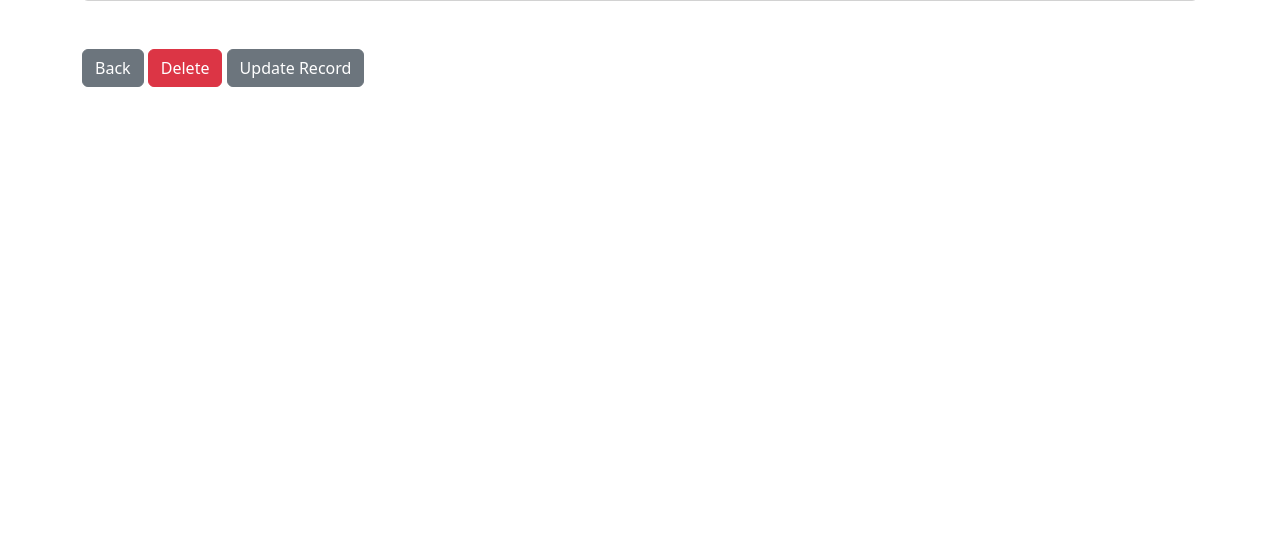
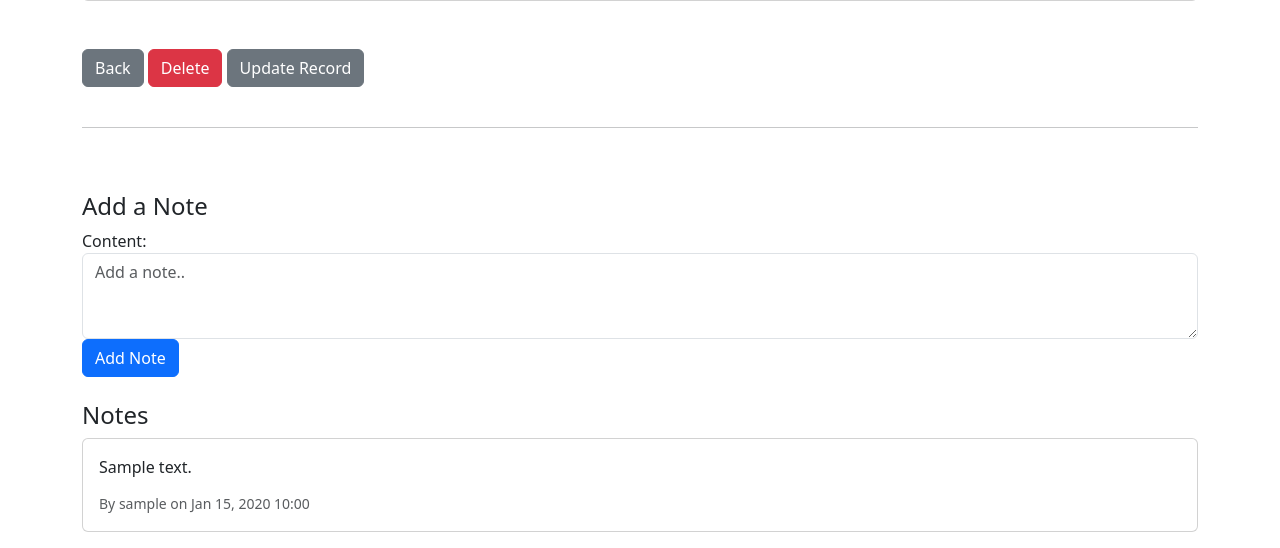
Before and after one commit to Romi-Sebastian/Django-CRM, a Django app: page /record/1 in a window 1280 px wide. Shown: the part 458-1006 px from the top of the page. Before the commit the page ends 545 px from the top, so only its background shows below. Run offline with Django 4.2, Linux system fonts and the light colour scheme; a user stored in the database is signed in; tables that the repository leaves empty hold one stand-in row (values such as "Sample post").

Commit message:
Users can now add Notes to records
Also added test for notes

```diff
--- a/website/forms.py
+++ b/website/forms.py
@@ -1,7 +1,7 @@
 from django.contrib.auth.forms import UserCreationForm
 from django.contrib.auth.models import User
 from django import forms
-from .models import Record
+from .models import Record, Note
 
 
 class SignUpForm(UserCreationForm):
@@ -62,3 +62,12 @@ class AddRecordForm(forms.ModelForm):
     class Meta:
         model = Record
         exclude = ('user', 'created_by')
+
+
+class NoteForm(forms.ModelForm):
+    class Meta:
+        model = Note
+        fields = ['content']
+        widgets = {
+            'content': forms.Textarea(attrs={'class': 'form-control', 'rows': 3, 'placeholder': 'Add a note..'}),
+        }
--- a/website/models.py
+++ b/website/models.py
@@ -16,3 +16,13 @@ class Record(models.Model):
 
     def __str__(self):
         return f"{self.first_name} {self.last_name}"
+
+
+class Note(models.Model):
+    record = models.ForeignKey(Record, on_delete=models.CASCADE, related_name='notes')
+    author = models.ForeignKey(User, on_delete=models.SET_NULL, null=True)
+    content = models.TextField()
+    created_at = models.DateTimeField(auto_now_add=True)
+
+    def __str__(self):
+        return f"Note by {self.author} on {self.created_at.strftime('%Y-%m-%d')}"
--- a/website/templates/record.html
+++ b/website/templates/record.html
@@ -25,4 +25,55 @@
 
 <a href="{% url 'update' record.id %}" class="btn btn-secondary">Update Record</a>
 
+<br/><br/>
+<hr>
+<br/><br/>
+
+<h4>Add a Note</h4>
+<form method="post" class="mb-4">
+  {% csrf_token %}
+  <div class="form-group">
+    {{ form.content.label_tag }}
+    {{ form.content }}
+  </div>
+  <button type="submit" class="btn btn-primary">Add Note</button>
+</form>
+
+<h4>Notes</h4>
+
+{% if latest_notes %}
+  {% for note in latest_notes %}
+    <div class="card mb-3">
+      <div class="card-body">
+        <p class="card-text">{{ note.content }}</p>
+        <p class="card-subtitle text-muted">
+          <small>By {{ note.author.username }} on {{ note.created_at|date:"M d, Y H:i" }}</small>
+        </p>
+      </div>
+    </div>
+  {% endfor %}
+{% endif %}
+
+{% if older_notes %}
+  <a class="btn btn-sm btn-outline-secondary mb-2" data-bs-toggle="collapse" href="#olderNotes" role="button" aria-expanded="false" aria-controls="olderNotes">
+    Show older notes
+  </a>
+
+  <div class="collapse" id="olderNotes">
+    {% for note in older_notes %}
+      <div class="card mb-3">
+        <div class="card-body">
+          <p class="card-text">{{ note.content }}</p>
+          <p class="card-subtitle text-muted">
+            <small>By {{ note.author.username }} on {{ note.created_at|date:"M d, Y H:i" }}</small>
+          </p>
+        </div>
+      </div>
+    {% endfor %}
+  </div>
+{% elif not latest_notes %}
+  <p class="text-muted">No notes added yet.</p>
+{% endif %}
+
+
 {% endblock %}
--- a/website/views.py
+++ b/website/views.py
@@ -2,7 +2,7 @@ from django.shortcuts import render, redirect
 from django.contrib.auth import authenticate, login, logout
 from django.contrib.auth.decorators import login_required
 from django.contrib import messages
-from .forms import SignUpForm, AddRecordForm
+from .forms import SignUpForm, AddRecordForm, NoteForm
 from .models import Record
 from django.db.models import Q
 
@@ -69,13 +69,34 @@ def register_user(request):
 
 
 def customer_record(request, pk):
-    if request.user.is_authenticated:
-        # Look up records
-        record = Record.objects.get(id=pk)
-        return render(request, 'record.html', {'record': record})
-    else:
+    if not request.user.is_authenticated:
         messages.success(request, "You Must Be Logged In To View That Page...")
         return redirect('home')
+
+    record = Record.objects.get(id=pk)
+    all_notes = record.notes.order_by('-created_at')  # Latest first
+    latest_notes = all_notes[:2]
+    older_notes = all_notes[2:]
+
+    # Handle note submission
+    if request.method == 'POST':
+        form = NoteForm(request.POST)
+        if form.is_valid():
+            note = form.save(commit=False)
+            note.record = record
+            note.author = request.user
+            note.save()
+            messages.success(request, "Note added.")
+            return redirect('record', pk=pk)
+    else:
+        form = NoteForm()
+
+    return render(request, 'record.html', {
+        'record': record,
+        'latest_notes': latest_notes,
+        'older_notes': older_notes,
+        'form': form
+    })
 
 
 def delete_record(request, pk):
```
Also changed, not shown: website/tests.py (+15 -1 lines), website/migrations/0003_note.py (added).
